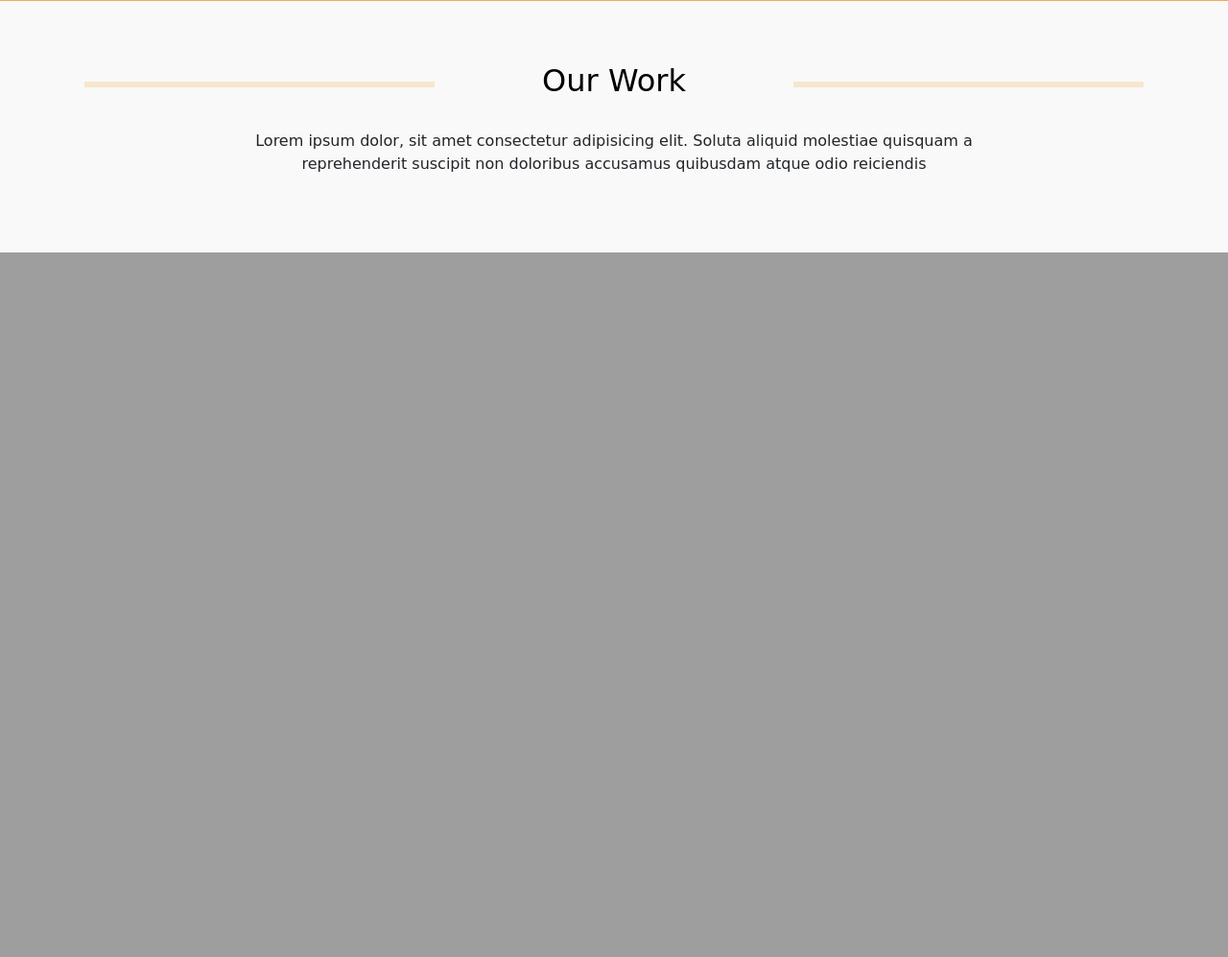
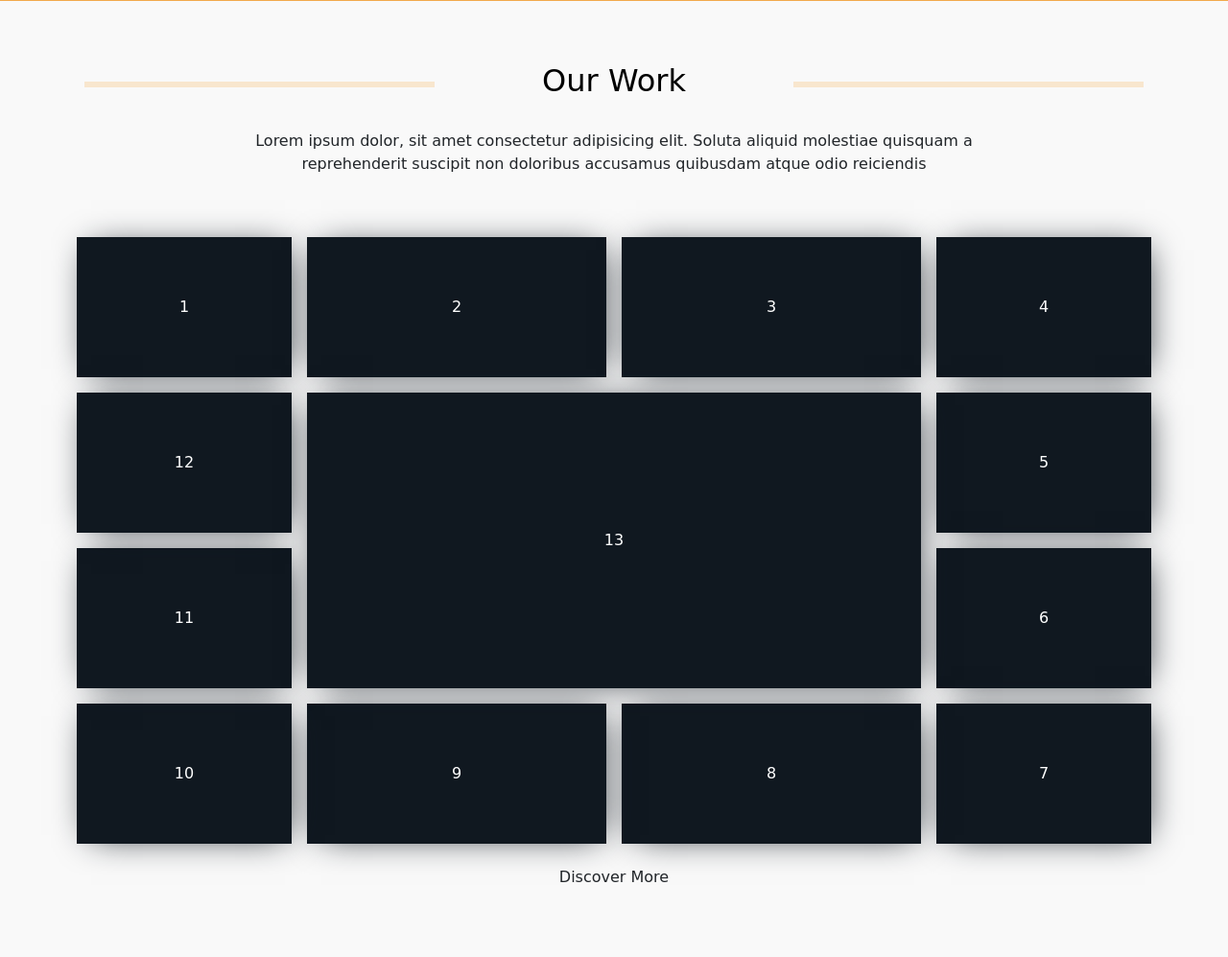
Before and after one commit to itsalivenger/Crem-Dev, a PHP site: page / in a window 1280 px wide. Shown: the part 2053-3050 px from the top of the page at 96% size. Before the commit the page ends 2316 px from the top, so only its background shows below. Run offline with PHP 8.4, Linux system fonts and the light colour scheme; some web fonts are replaced.

Commit message:
animation and gallery

```diff
--- a/assets/styles/fourthSection.css
+++ b/assets/styles/fourthSection.css
@@ -1,5 +1,141 @@
+:root{
+    --stagger: 200ms;
+}
+
 .fourthSection{
     gap: 1em;
     padding: 4em 2em;
     background-color: #F9F9F9;
 }
+
+.gallery{
+    display: grid;
+    width: 100%;
+    height: 85vh;
+    grid-template-areas:
+    'a b c d'
+    'l content content e'
+    'k content content f'
+    'j i h g';
+    grid-template-rows: repeat(4, 25%);
+    grid-template-columns: 20% auto auto 20%;
+    gap: 1em;
+    padding: 3em;
+}
+
+.projectCard{
+    background-color: #101820FF;
+    color: white;
+    display: flex;
+    justify-content: center;
+    align-items: center;
+    transition: all .2s;
+    box-shadow: 4px 2px 35px -11px #101820FF;
+    animation: showAnimation .7s ease-out;
+    animation-fill-mode: backwards;
+}
+
+.projectCard:hover{
+    transform: scale(1.06);
+}
+
+.projectCard:nth-child(1){
+    grid-area: a;
+    animation-delay: calc(1 * var(--stagger));
+}
+
+
+.projectCard:nth-child(2){
+    grid-area: b;
+    animation-delay: calc(2 * var(--stagger));
+}
+
+
+.projectCard:nth-child(3){
+    grid-area: c;
+    animation-delay: calc(3 * var(--stagger));
+}
+
+.projectCard:nth-child(4){
+    grid-area: d;
+    animation-delay: calc(4 * var(--stagger));
+}
+
+.projectCard:nth-child(5){
+    grid-area: e;
+    animation-delay: calc(5 * var(--stagger));
+}
+
+.projectCard:nth-child(6){
+    grid-area: f;
+    animation-delay: calc(6 * var(--stagger));
+}
+
+.projectCard:nth-child(7){
+    grid-area: g;
+    animation-delay: calc(7 * var(--stagger));
+}
+
+.projectCard:nth-child(8){
+    grid-area: h;
+    animation-delay: calc(8 * var(--stagger));
+}
+
+.projectCard:nth-child(9){
+    grid-area: i;
+    animation-delay: calc(9 * var(--stagger));
+}
+.projectCard:nth-child(10){
+    grid-area: j;
+    animation-delay: calc(10 * var(--stagger));
+}
+
+.projectCard:nth-child(11){
+    grid-area: k;
+    animation-delay: calc(11 * var(--stagger));
+}
+
+.projectCard:nth-child(12){
+    grid-area: l;
+    animation-delay: calc(12 * var(--stagger));
+}
+
+.projectCard:nth-child(13){
+    grid-area: content;
+    animation-delay: calc(13 * var(--stagger));
+}
+@keyframes showAnimation {
+    from{
+        opacity: 0;
+        transform: scale(0);
+    }
+
+    to{
+        opacity: 1;
+        transform: scale(1);
+    }
+}
+
+
+.discoverBtnContainer{
+    width: 100%;
+    display: flex;
+    justify-content: center;
+    align-items: center;
+}
+
+@media (max-width: 770px){
+    .gallery{
+        padding: 1em;
+    }
+}
+
+@media (max-width: 425px){
+    .gallery{
+        padding: 0;
+        gap: 0;
+    }
+    .fourthSection{
+        padding: 0;
+    }
+}
--- a/index.html
+++ b/index.html
@@ -276,7 +276,22 @@
       </p>
 
       <div class="gallery">
-
+        <div class="projectCard">1</div>
+        <div class="projectCard">2</div>
+        <div class="projectCard">3</div>
+        <div class="projectCard">4</div>
+        <div class="projectCard">5</div>
+        <div class="projectCard">6</div>
+        <div class="projectCard">7</div>
+        <div class="projectCard">8</div>
+        <div class="projectCard">9</div>
+        <div class="projectCard">10</div>
+        <div class="projectCard">11</div>
+        <div class="projectCard">12</div>
+        <div class="projectCard">13</div>
+      </div>
+      <div class="discoverBtnContainer">
+        <button class="btn">Discover More</button>
       </div>
     </section>
     <script src="./scripts/navMenuToggle.js"></script>
--- a/scripts/smoothScrolling.js
+++ b/scripts/smoothScrolling.js
@@ -1,6 +1,7 @@
 const observer = new IntersectionObserver((entries)=>{
   // console.log(entries);
   entries.forEach((entry)=>{
+    console.log(entry)
     if(entry.isIntersecting){
       entry.target.classList.add('show');
     }else{
```
